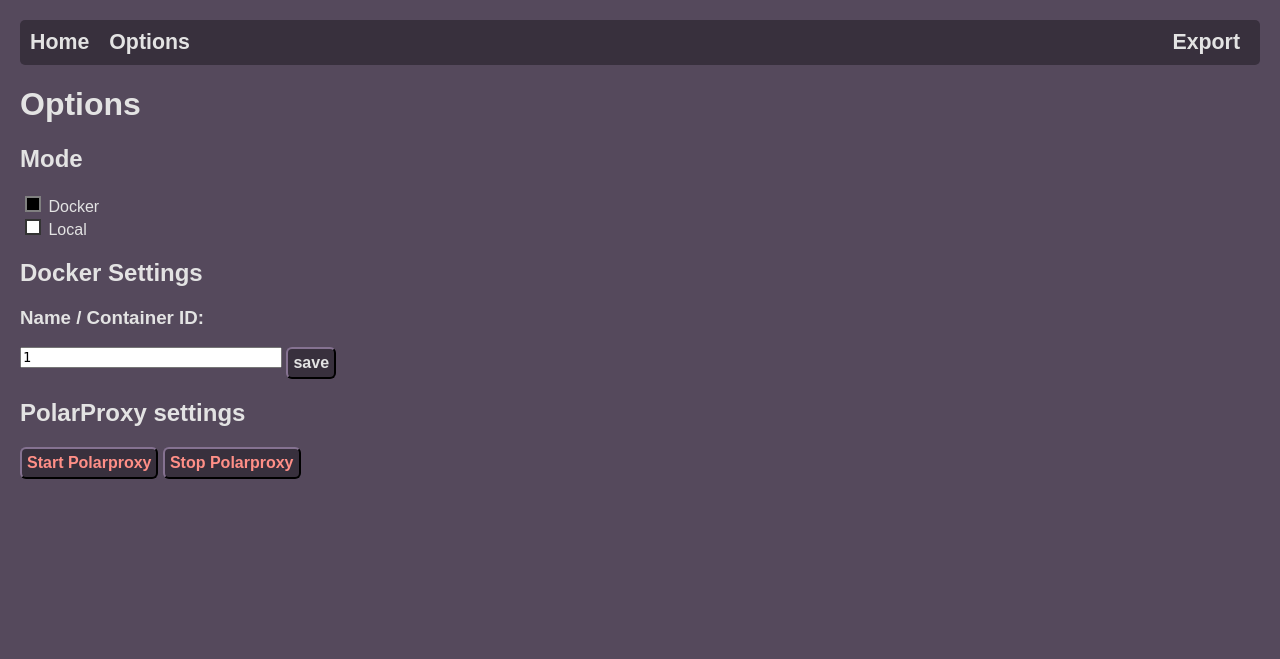
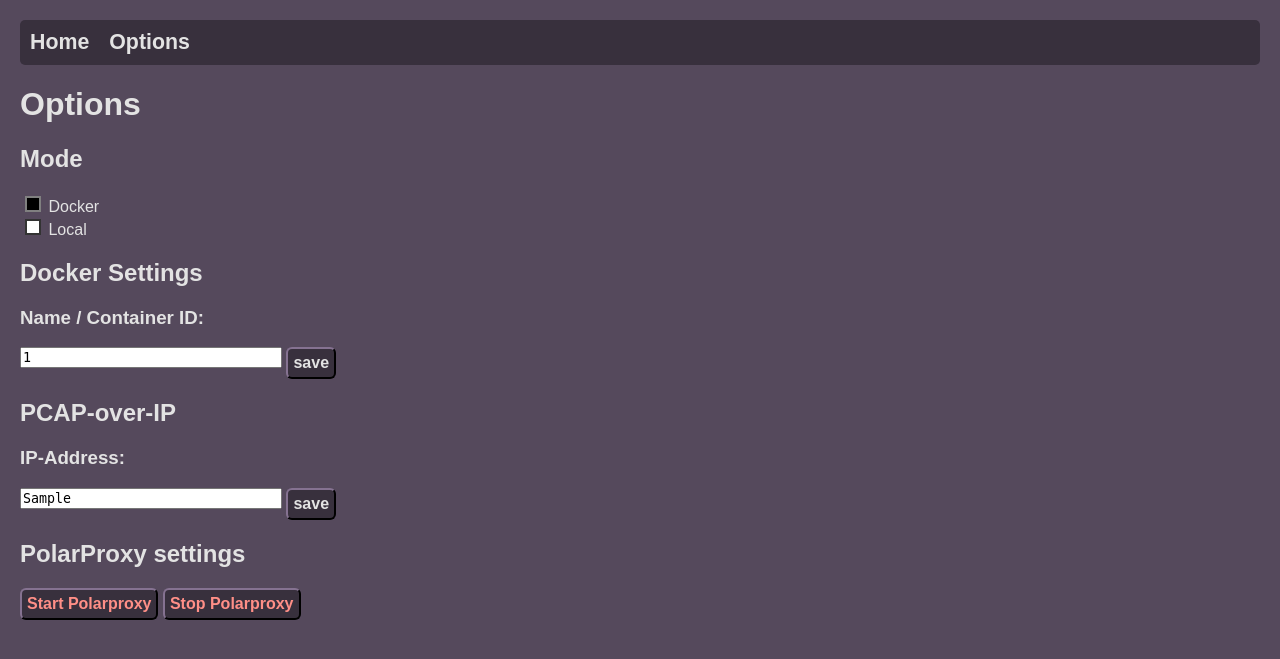
Before and after one commit to Pumacks/Webclient-PolayProxy, a Flask app: template app/templates/options.html in a window 1280 px wide. Shown: the top 659 px of the page. Run offline with Flask 3, Linux system fonts and the light colour scheme; the template is opened without the code that fills it: most values are stand-ins (such as "Sample title", 1, 10 or a date in 2020).

Commit message:
added pcap-over-ip configuration

```diff
--- a/app/app.py
+++ b/app/app.py
@@ -7,7 +7,7 @@ app = Flask(__name__)
 
 container_id = ""
 docker_mode = ""
-pcap_directory = ""
+pcap_over_ip = "127.0.0.1"
 
 def stream_logs():
 	if docker_mode:
@@ -29,7 +29,7 @@ def stream_logs():
 
 def run_polarproxy_with_wireshark():
     cmd = (
-        "wireshark -k -i TCP@127.0.0.1:57012"
+        f"wireshark -k -i TCP@{pcap_over_ip}:57012"
     )
     subprocess.run(cmd, shell=True)
 
@@ -110,11 +110,11 @@ def setup_docker():
     write_into_json("container_id", container_id)
     return "OK"
 
-@app.route("/setPcapDirectory", methods=["POST"])
+@app.route("/setPcapIP", methods=["POST"])
 def setup_pcapoverip():
-    global pcap_directory
-    pcap_directory = request.data.decode("utf-8")
-    write_into_json("pcap_directory", pcap_directory)
+    global pcap_over_ip
+    pcap_over_ip = request.data.decode("utf-8")
+    write_into_json("pcap_over_ip", pcap_over_ip)
     return "OK"
 
 @app.route("/set_mode", methods=["POST"])
--- a/app/static/settings.json
+++ b/app/static/settings.json
@@ -1,4 +1,5 @@
 {
     "docker_mode": true,
-    "container_id": "polarproxy-pcap"
+    "container_id": "polarproxy-pcap",
+    "pcap_over_ip": "127.0.0.1"
 }
--- a/app/static/style.css
+++ b/app/static/style.css
@@ -24,10 +24,6 @@ ul.navbar {
 	list-style: none;
 }
 
-ul.navbar li:last-child {
-	margin-left: auto;
-	padding-right: 10px;
-}
 
 .navbar li {
 	display: inline-block;
--- a/app/templates/base.html
+++ b/app/templates/base.html
@@ -13,12 +13,6 @@
 			<ul class="navbar">
 				<li><a href="{{ url_for('home') }}">Home</a></li>
 				<li><a href="{{ url_for('options') }}">Options</a></li>
-				<li class="dropdown">
-					<a href="#" onclick="toggleDropdown(event)">Export</a>
-					<ul class="dropdown-content">
-						<li><a>Pcap</a></li>
-					</ul>
-				</li>
 			</ul>
 		</nav>
 
@@ -26,17 +20,3 @@
 		<div class="content">{% block content %}{% endblock %}</div>
 	</body>
 </html>
-
-<script>
-	function toggleDropdown(event) {
-		event.preventDefault();
-		const dropdown = event.target.closest(".dropdown");
-		dropdown.classList.toggle("open");
-	}
-	document.addEventListener("click", function (e) {
-		const openDropdown = document.querySelector(".dropdown.open");
-		if (openDropdown && !openDropdown.contains(e.target)) {
-			openDropdown.classList.remove("open");
-		}
-	});
-</script>
--- a/app/templates/options.html
+++ b/app/templates/options.html
@@ -32,6 +32,19 @@ content %}
 		<textarea class="textarea" name="container_id" rows="1" cols="30">
 {{ container_id }}</textarea
 		>
+		<button type="submit">save</button>
+	</form>
+</div>
+<div>
+	<h2>PCAP-over-IP</h2>
+	<h3>IP-Address:</h3>
+	<form id="pcap-over-ip-form">
+		<textarea
+			class="textarea"
+			name="pcap_over_ip"
+			rows="1"
+			cols="30"
+			placeholder="default: 127.0.0.1">{{ pcap_over_ip }}</textarea>
 		<button type="submit">save</button>
 	</form>
 </div>
@@ -128,14 +141,17 @@ content %}
 					});
 			});
 		document
-    		.getElementById("pcap_dir_form")
+			.getElementById("pcap-over-ip-form")
 			.addEventListener("submit", function (e) {
 				e.preventDefault(); // Verhindert Redirect
 
 				const formData = new FormData(this);
-    			const id = formData.get("pcap_directory");
+				let id = formData.get("pcap_over_ip");
+	   			if (!id) {
+	   				id = "127.0.0.1";
+	   			}
 
-    			fetch("/setPcapDirectory", {
+				fetch("/setPcapIP", {
 					method: "POST",
 					headers: { "Content-Type": "text/plain" },
 					body: id,
```
Lines whose indentation alone changed are shown as unchanged.
